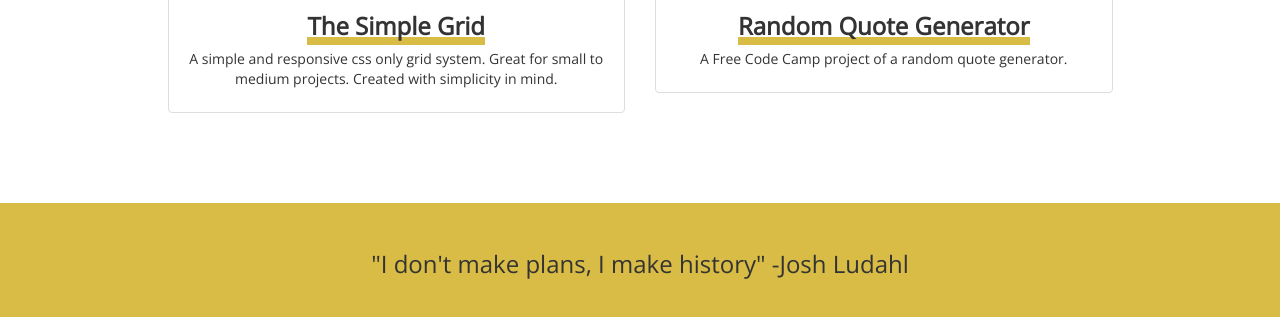
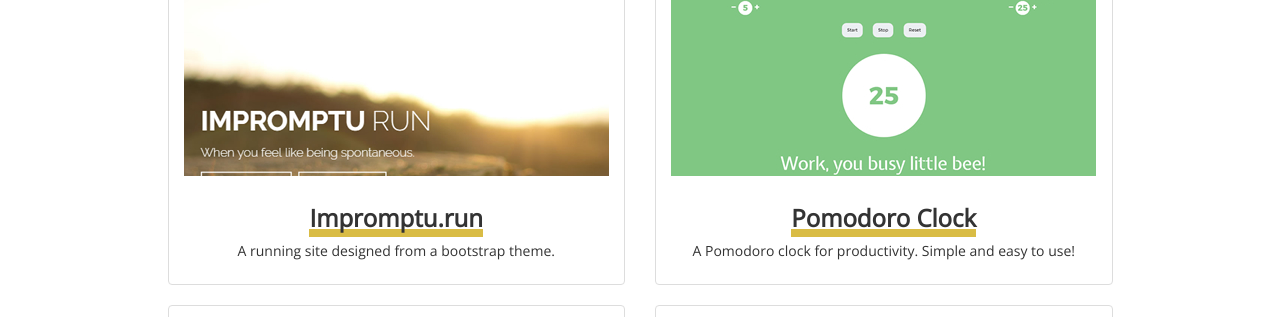
Before and after one commit to JoshLudahl/JoshLudahl.github.io, a plain HTML site: page index.html in a window 1280 px wide. Shown: the part 3034-3351 px from the top of the page. Drawn offline with nearby package versions, Linux system fonts and the light colour scheme; a web font is replaced by a local one.

Commit message:
updated portfolio

```diff
--- a/index.html
+++ b/index.html
@@ -185,7 +185,7 @@
                                 <h3 class="text-center"><a href="http://www.ludahl.com" target="_blank">Ludahl
                                     Photography</a></h3>
                                 <p>
-                                    A site to showcase hobby photography with a simplistic design.
+                                    A site to showcase hobby photography with a simplistic design and minimalistic approach.
                                 </p>
                             </div>
                         </div>
@@ -223,6 +223,37 @@
                         </div>
                     </div>
                 </div>
+
+				                <div class="row">
+
+                    <div class="col-md-6 ">
+                        <div class="thumbnail portfolio-item">
+                            <img src="img/impromptu.jpg" alt="...">
+                            <div class="caption">
+                                <h3 class="text-center"><a href="http://implromptu.run"
+                                                           target="_blank">Impromptu.run</a></h3>
+                                <p>
+                                    A running site designed from a bootstrap theme.
+                                </p>
+                            </div>
+                        </div>
+                    </div>
+
+                    <div class="col-md-6">
+                        <div class="thumbnail portfolio-item">
+                            <img src="img/pomodoro.jpg" alt="...">
+                            <div class="caption">
+                                <h3 class="text-center"><a href="http://codepen.io/ohlaph/full/EZdKXW/" target="_blank">Pomodoro Clock</a></h3>
+                                <p>
+                                    A Pomodoro clock for productivity. Simple and easy to use!
+                                </p>
+                            </div>
+                        </div>
+                    </div>
+
+                </div>
+
+
                 <div class="row">
 
                     <div class="col-md-6 ">
@@ -251,7 +282,7 @@
                             <div class="caption">
                                 <h3 class="text-center"><a href="http://codepen.io/ohlaph/full/rLwZVx/" target="_blank">Random Quote Generator</a></h3>
                                 <p>
-                                    A Free Code Camp project of a random quote generator.
+                                    A Free Code Camp project of a random quote generator that generates quotes and backgrounds.
                                 </p>
                             </div>
                         </div>
```
Also changed, not shown: img/impromptu.htm (added, +12 -0 lines), img/pomodoro.htm (added, +12 -0 lines), img/impromptu.jpg (added), img/pomodoro.jpg (added).
